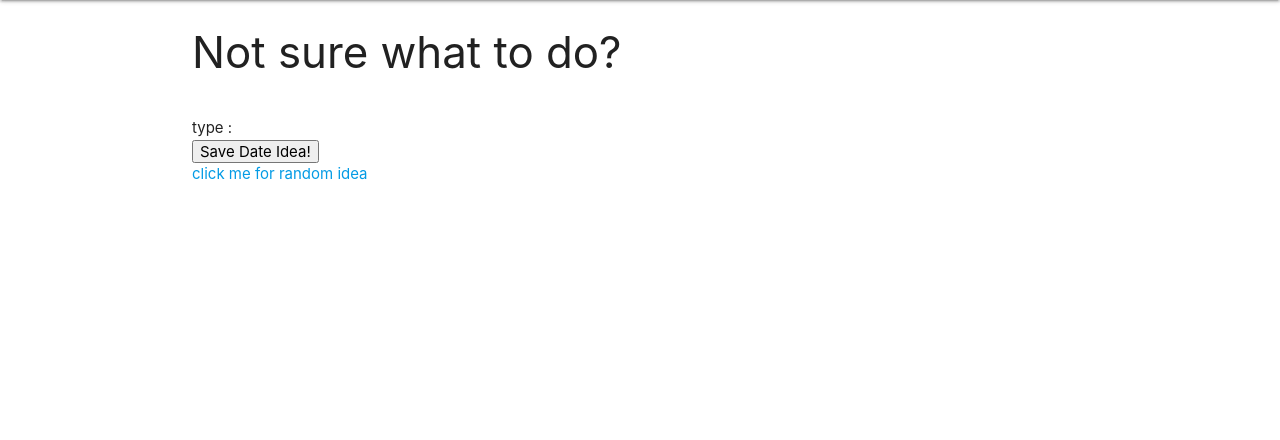
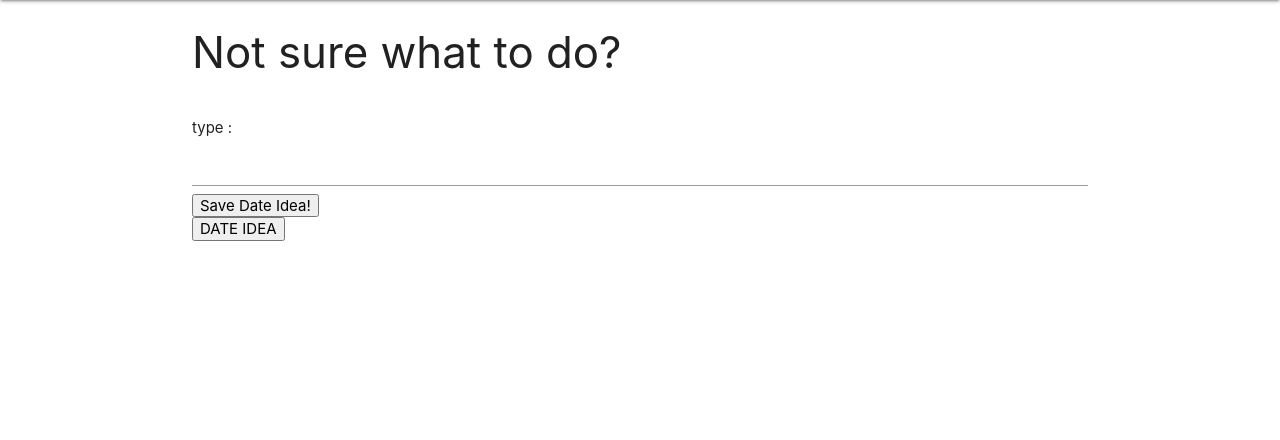
Before and after one commit to heyjudesmom/save-the-date, a Django app: page /activity/ in a window 1280 px wide. Shown: the part 64-504 px from the top of the page. Run offline with Django 4.2, Linux system fonts and the light colour scheme; data that the repository does not hold is empty.

Commit message:
Working Save Date

```diff
--- a/main_app/templates/activity.html
+++ b/main_app/templates/activity.html
@@ -7,20 +7,23 @@
     <br>
     type : {{ a.type }}
 
-    <form action="" method="POST">
+    <form action="{% url 'create_activity' %}" method="GET">
         {% csrf_token %}
-         {% for a in all_activities %}
+            <input name="key" value="{{ a.key }}">
             <input type="hidden" name="name" value="{{ a.name }}">
             <input type="hidden" name="type" value="{{ a.type }}">
             <input type="hidden" name="participants" value="{{ a.participants }}">
             <input type="hidden" name="price" value="{{ a.price }}">
-        {% endfor %}
         <button type="submit">Save Date Idea!</button>
     </form>
 </div>
-<a href="{url 'activity' }">click me for random idea</a>
+<form action="{% url 'activity' %}" method="POST">
+    {% csrf_token %}
+    <button type="submit">DATE IDEA</button>
+</form>
+<!-- <a href="{url 'activity' }">click me for random idea</a> -->
 <div class="col s6">
-    {% for a in all_activities %}
+    <!-- {% for a in all_activities %}
     <div class="card">
         <div class="card-content">
             <span class="card-title">{{ a.name }}</span>
@@ -29,7 +32,7 @@
             <p>Price: {{ a.price }}</p>
         </div>
     </div>
-    {% endfor %}
+    {% endfor %} -->
 </div>
 
 {% endblock %}
--- a/main_app/views.py
+++ b/main_app/views.py
@@ -38,7 +38,7 @@ def create_activity(request):
     all_activities = Activity.objects.all()
     print(all_activities)
   # filter(user=request.user)
-  return redirect('activity', {'all_activities': all_activities})
+  return redirect('activity')
 
 @login_required
 def dates_index(request):
```
